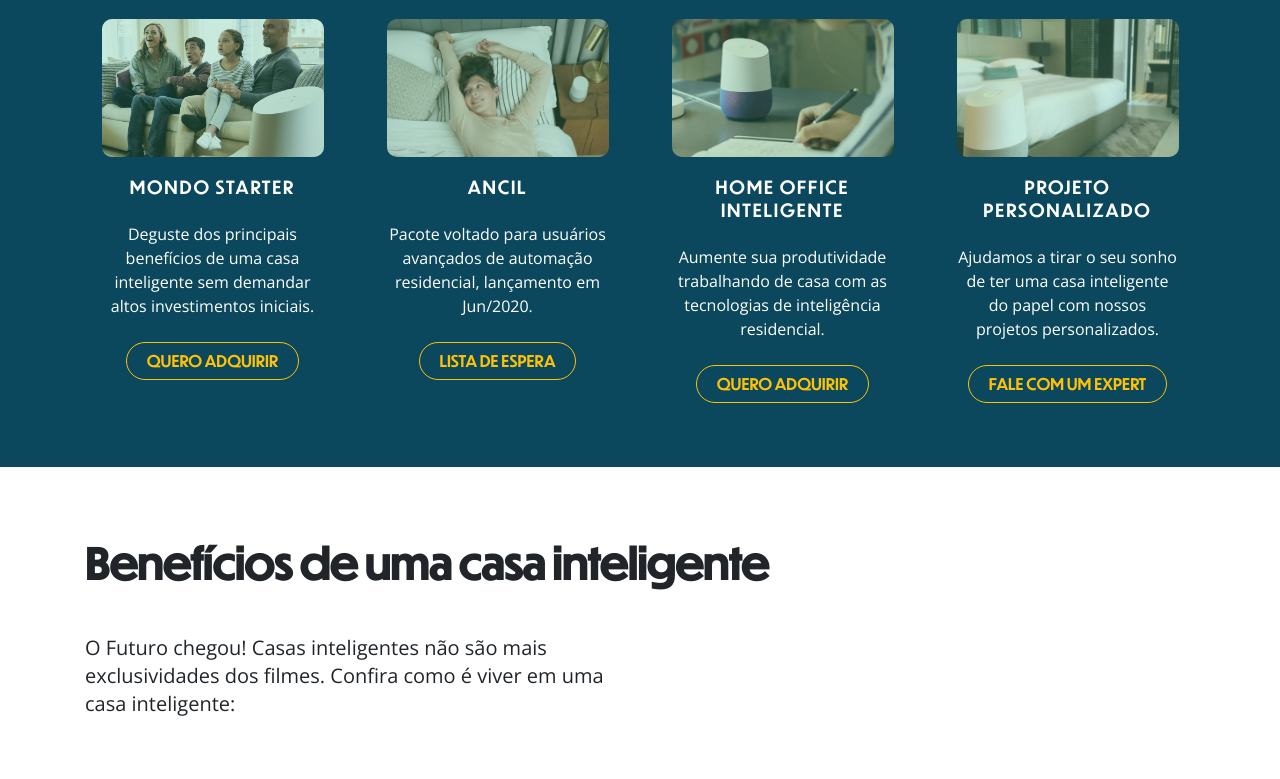
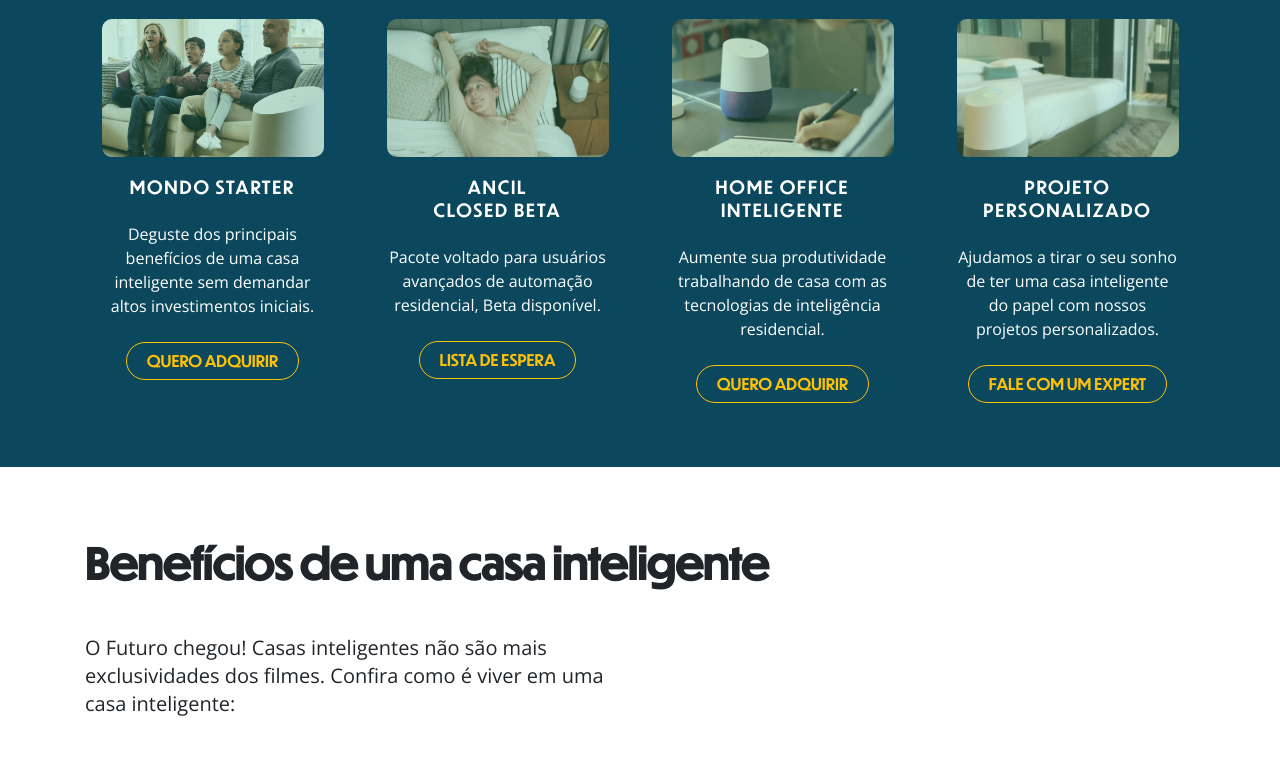
Before and after one commit to mondo-iot/mondo-iot.github.io, a website: page index.html in a window 1280 px wide. Shown: the part 1721-2500 px from the top of the page. Drawn offline with nearby package versions, Linux system fonts and the light colour scheme.

Commit message:
Update index.html

```diff
--- a/index.html
+++ b/index.html
@@ -52,7 +52,7 @@
             Mais Pacotes
           </a>
           <div class="dropdown-menu" aria-labelledby="navbarDropdown">
-            <a class="dropdown-item" href="/despertar-inteligente">ANCIL</a>
+            <a class="dropdown-item" href="https://mondoiot.typeform.com/to/GJllwI">Ancil - Closed Beta</a>
             <a class="dropdown-item" href="/home-office-inteligente">Home office inteligente</a>
           </div>
         </li>
@@ -147,14 +147,14 @@
       <div class="col-md-3 d-flex project">
         <img src="dist/images/home/projeto-2@2x.png" alt="security" class="image">
 
-        <div class="sub-title">ANCIL</div>
+        <div class="sub-title">Ancil<br> Closed Beta</div>
 
         <div class="description">
-          Pacote voltado para usuários avançados de automação residencial, lançamento em Jun/2020.
+          Pacote voltado para usuários avançados de automação residencial, Beta disponível.
         </div>
 
         <div class="link">
-          <a href="/despertar-inteligente" class="btn btn-outline-warning">Lista de Espera</a>
+          <a href="https://mondoiot.typeform.com/to/GJllwI" class="btn btn-outline-warning">Lista de Espera</a>
         </div>
       </div>
 
@@ -320,7 +320,7 @@
 
           <ul class="links">
             <li class="link"><a href="/primeiros-passos">Mondo Starter</a></li>
-            <li class="link"><a href="/despertar-inteligente">ANCIL</a></li>
+            <li class="link"><a href="/https://mondoiot.typeform.com/to/GJllwI">Ancil</a></li>
             <li class="link"><a href="/home-office-inteligente">Home office inteligente</a></li>
           </ul>
         </div>
```
